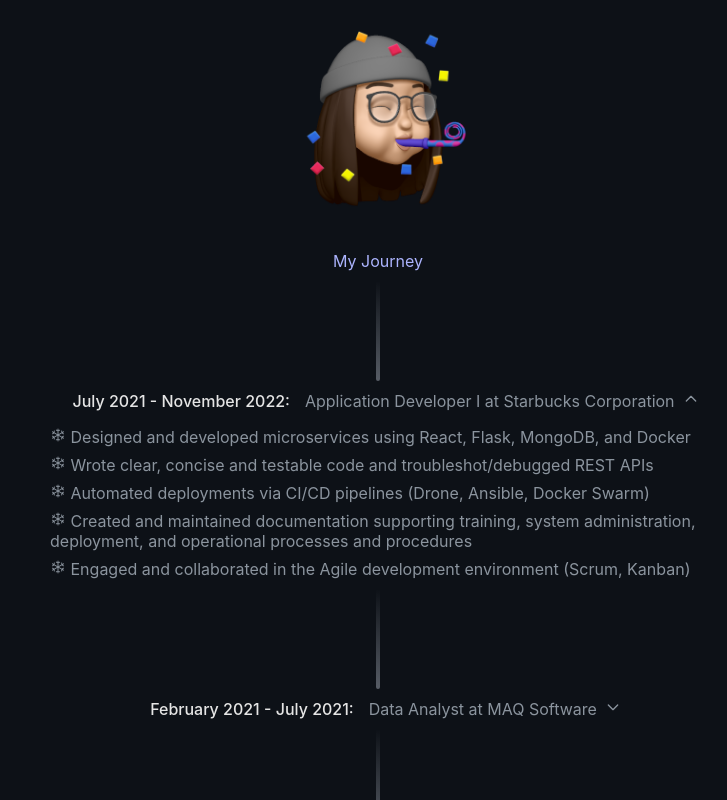
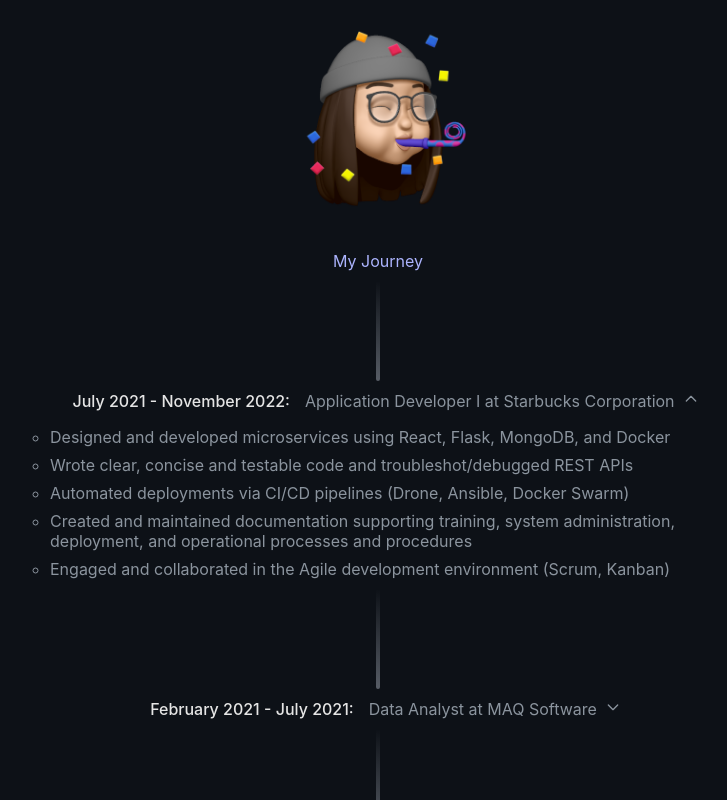
Before and after one commit to jocelindarma/jocelindarma.github.io, a React (Create React App) app: page / in a window 1280 px wide. Both pictures are taken after a click on the element 640 px from the left and 958 px from the top of the page. Shown: the part 558-1358 px from the top of the page, without its empty margins (262-989 px from the left). Built offline with nearby package versions, Linux system fonts and the light colour scheme.

Commit message:
update bio details

```diff
--- a/src/components/Bio/Bio.css
+++ b/src/components/Bio/Bio.css
@@ -32,5 +32,5 @@ ul{
 
 li {
   text-align: left;
-  list-style-type: none;
+  list-style-type: circle;
 }
--- a/src/components/BioDetails/BioDetails.js
+++ b/src/components/BioDetails/BioDetails.js
@@ -1,12 +1,11 @@
 import "./BioDetails.css";
-import { IoIosSnow } from "react-icons/io";
 
 export const BioDetails = ({ bio, active }) => {
   return (
       bio.description.map((description) => (
         active ?
         <ul>
-          <li className="gray-text"><IoIosSnow/>{" "}{description}</li>
+          <li className="gray-text">{description}</li>
         </ul> : null
       ))
   );
--- a/src/constants/bio.js
+++ b/src/constants/bio.js
@@ -15,9 +15,9 @@ export const BIO = [
     year: "February 2021 - July 2021",
     title: "Data Analyst at MAQ Software",
     description:[
-      "Developed Power BI custom visuals that enables people to create data visualizations for clients or internal use",
-      "Wrote unit tests, ensuring 100% passed test cases with > 90% code coverage",
-      "Utilized Power BI to pull data from various databases and created variety of dashboards and reports to support business decision making for companies like Microsoft",
+      "Developed Power BI Custom Visuals that enables people to create beautiful data visualizations for clients and/or internal use",
+      "Wrote unit tests, ensuring 100% passed test cases with >90% code coverage using Jasmine",
+      "Utilized Power BI to pull data from various databases and created dashboards and reports to support business decision making for companies like Microsoft",
     ],
     skills:["Microsoft Power BI", "TypeScript"],
   },
@@ -44,7 +44,7 @@ export const BIO = [
   },
   {
     year: "October 2019 - June 2020",
-    title: "Software Developer at Vrbo",
+    title: "Student Software Developer at Vrbo",
     description:[
       "Senior Capstone Project, part of a 4 member team",
       "Built an Android mobile application in Java and Kotlin that allows speech-to-speech translation between 40+ languages; this will serve as a proof-of-concept for future feature integration with the Vrbo app.",
@@ -67,7 +67,7 @@ export const BIO = [
     year: "September 2017 - June 2019",
     title: "Junior Web Developer at Permias Nasional",
     description:[
-      "Created and maintained the organization's website using HTML, CSS and JS",
+      "Handled the overall development and maintenance of the organization's website",
       "Collaborated with senior developers and UI/UX designers for feedback during the design process",
     ],
     skills:["JavaScript"],
```
